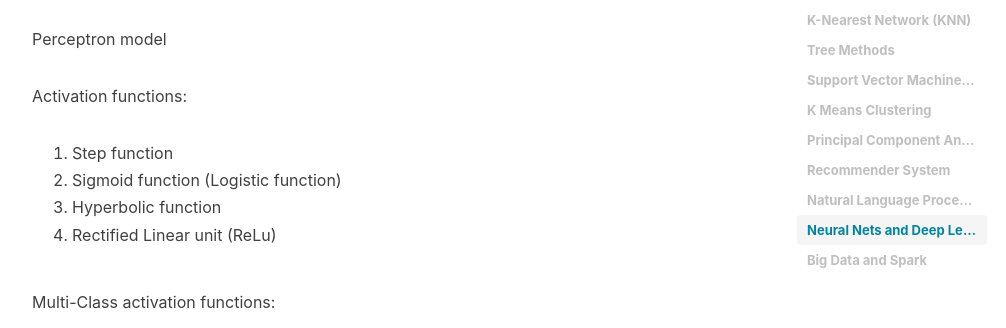
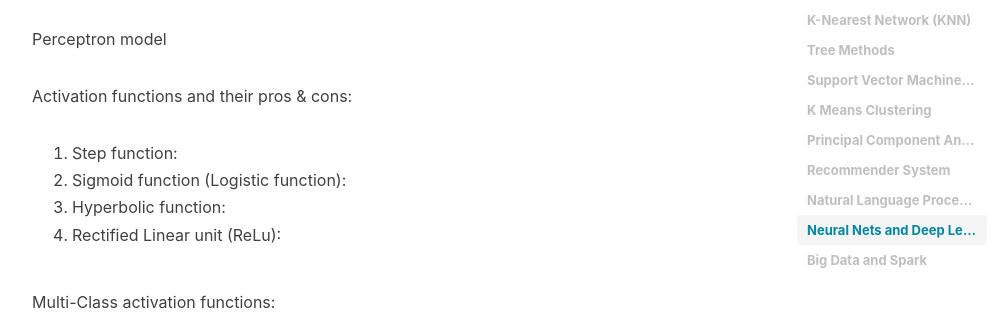
Before and after one commit to Bearxcave/Bearxcave.github.io, a Jekyll site: the page built from _posts/2021-03-03-cheatsheet-machine-learning-bootcamp-note.md, in a window 1280 px wide and 900 px high, scrolled down 3798 px. Shown: the part 174-502 px from the top of the window, without its empty margins (233-1239 px from the left). Built offline with Jekyll 4.4.1, drawn with Linux system fonts in a browser that asks for light colours; nearby versions of some CDN libraries; formulas are drawn with MathJax 3; comment, search, counter and statistics services are not loaded.

Commit message:
Update 2021-03-03-cheatsheet-machine-learning-bootcamp-note.md

```diff
--- a/_posts/2021-03-03-cheatsheet-machine-learning-bootcamp-note.md
+++ b/_posts/2021-03-03-cheatsheet-machine-learning-bootcamp-note.md
@@ -125,11 +125,11 @@ Process:
 
 Perceptron model
 
-Activation functions:
-1. Step function
-2. Sigmoid function (Logistic function)
-3. Hyperbolic function
-4. Rectified Linear unit (ReLu)
+Activation functions and their pros & cons:
+1. Step function:
+2. Sigmoid function (Logistic function):
+3. Hyperbolic function:
+4. Rectified Linear unit (ReLu):
 
 Multi-Class activation functions:
 
```
